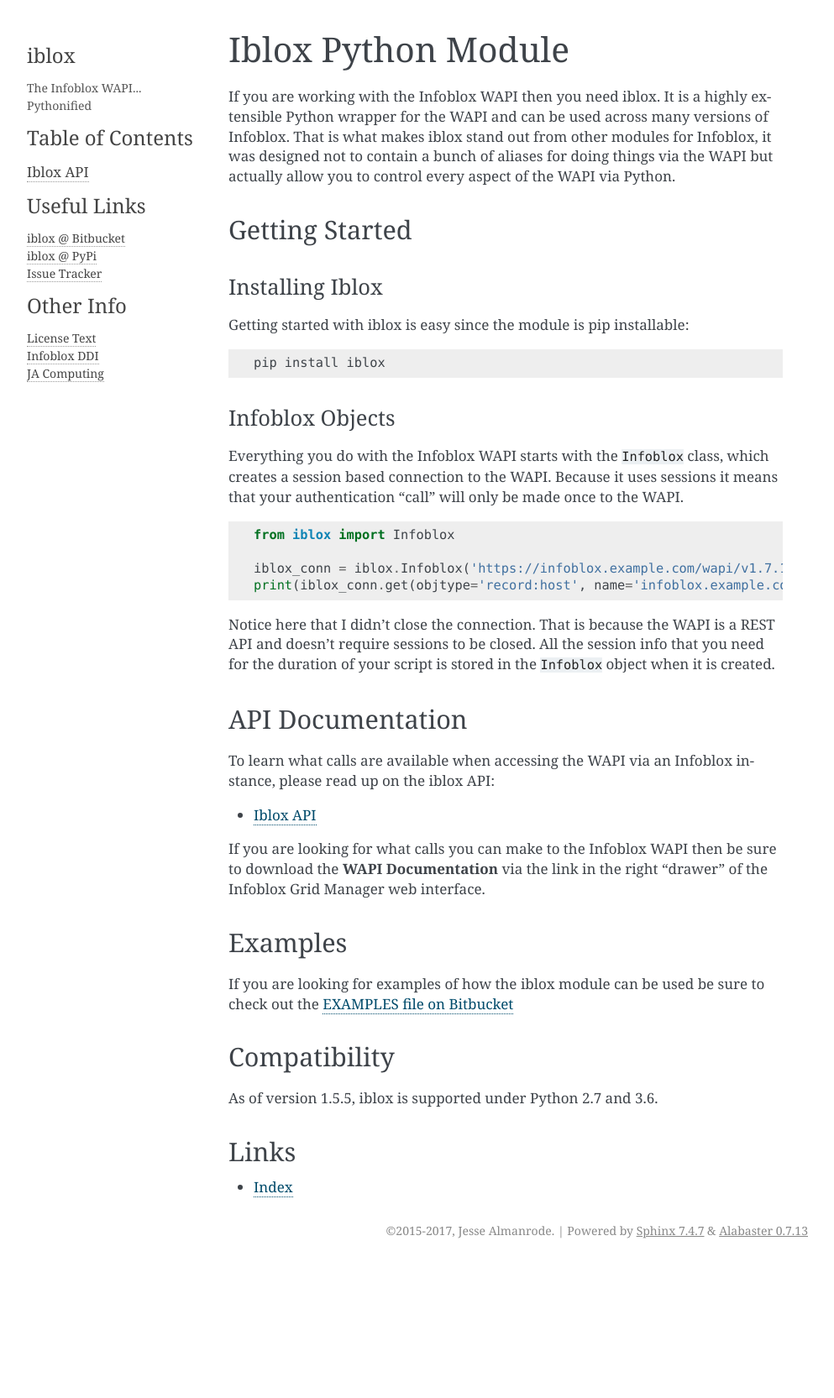
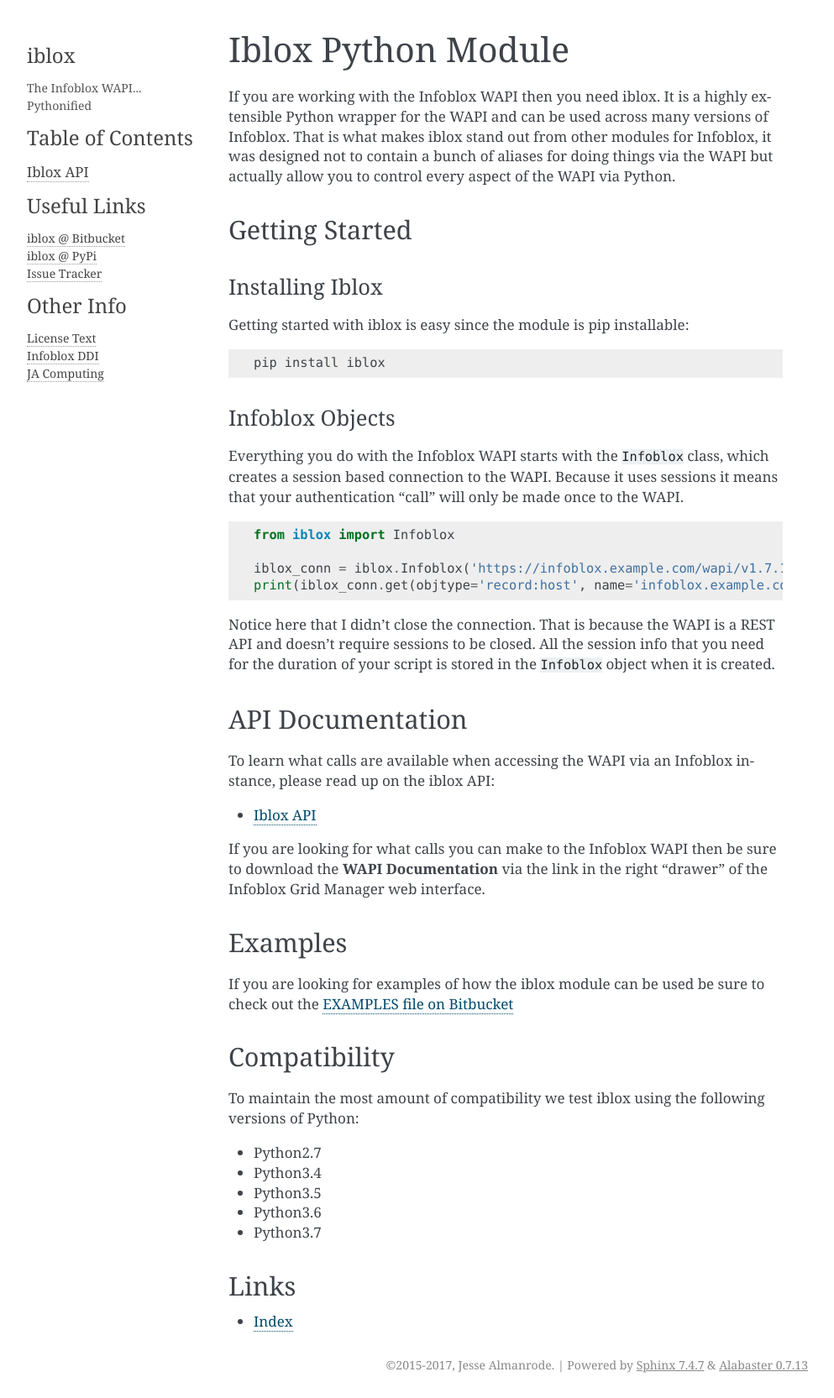
Before and after one commit to isaiah1112/iblox, a Sphinx documentation site: the page built from docs/source/index.rst, in a window 1280 px wide. Shown: the whole page at 84% size, without its empty margins (148-1141 px from the left). Built offline with Sphinx 7.4.7, drawn with Linux system fonts in a browser that asks for light colours; before the commit the page ends 1505 px from its top, so only the background shows below that.

Commit message:
Updating versions of Python tested
Adding Python3.4 and Python3.5

```diff
--- a/docs/source/index.rst
+++ b/docs/source/index.rst
@@ -63,7 +63,13 @@ If you are looking for examples of how the iblox module can be used be sure to c
 Compatibility
 -------------
 
-As of version 1.5.5, iblox is supported under Python 2.7 and 3.6.
+To maintain the most amount of compatibility we test iblox using the following versions of Python:
+
+* Python2.7
+* Python3.4
+* Python3.5
+* Python3.6
+* Python3.7
 
 Links
 -----
```
Also changed, not shown: README.md (+7 -2 lines), bitbucket-pipelines.yml (+16 -0 lines), 1 other file.
